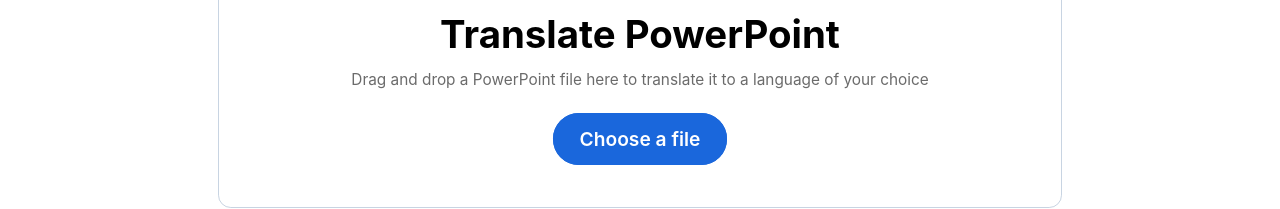
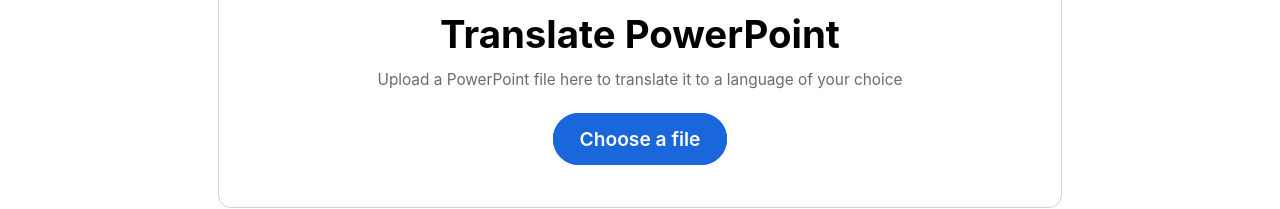
Before and after one commit to SameerHaq349/document-translate, a React (Create React App) app in the folder noor-translator/: page / in a window 1280 px wide. Shown: the part 240-449 px from the top of the page. Built offline with nearby package versions, Linux system fonts and the light colour scheme; no server answers.

Commit message:
change action message

```diff
--- a/noor-translator/src/components/UploadBanner/UploadBanner.js
+++ b/noor-translator/src/components/UploadBanner/UploadBanner.js
@@ -13,7 +13,7 @@
                 Translate PowerPoint
             </div>
             <div className='sub-text'>
-                Drag and drop a PowerPoint file here to translate it to a language of your choice
+                Upload a PowerPoint file here to translate it to a language of your choice
             </div>
             <div>
                 <UploadButton setFileTwo={props.setFileOne}></UploadButton>
```
